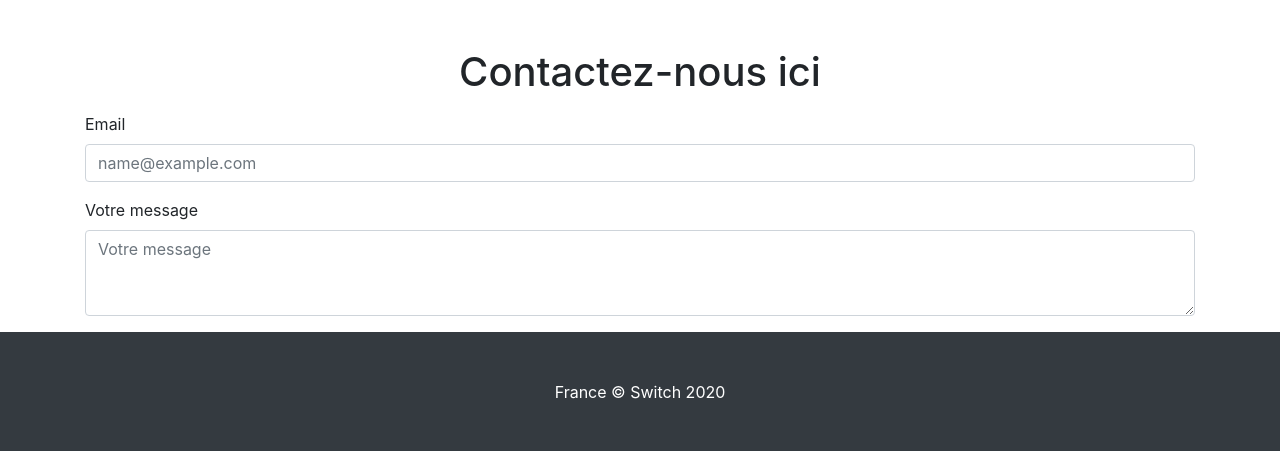
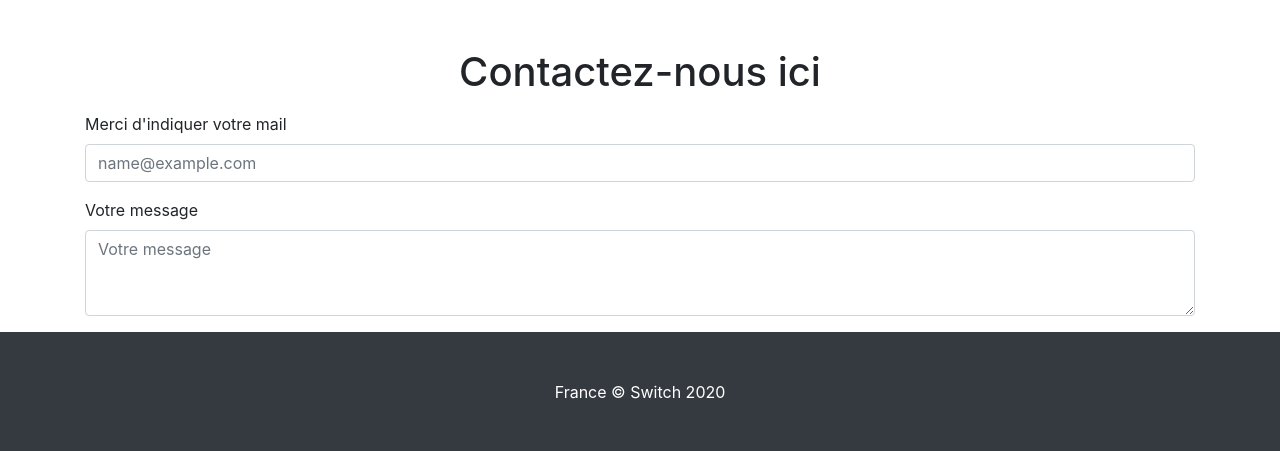
Before and after one commit to LaWass1864/Switch, a PHP site: page /contactez-nous.php in a window 1280 px wide. Shown: the part 56-507 px from the top of the page. Run offline with PHP 8.4, Linux system fonts and the light colour scheme; tables that the repository leaves empty hold one stand-in row (values such as "Sample post"); some libraries are stand-ins or nearby versions.

Commit message:
commit du 15 mars

```diff
--- a/contactez-nous.php
+++ b/contactez-nous.php
@@ -13,7 +13,7 @@ include 'inc/nav.inc.php';
 
 
 <div class="starter-template text-center mt-5">
-		<h1><i style="color: #4c6ef5;"></i> Contactez-nous ici <i style="color: #4c6ef5;"></i></h1>
+		<h1><i style="color: #4c6ef5;"></i> Contactez-nous  ici <i style="color: #4c6ef5;"></i></h1>
 		<p class="lead"><?php echo $msg; ?></p>
 	</div>
 
@@ -22,7 +22,7 @@ include 'inc/nav.inc.php';
 
 <form>
   <div class="form-group">
-    <label for="exampleFormControlInput1">Email</label>
+    <label for="exampleFormControlInput1">Merci d'indiquer votre mail</label>
     <input type="email" class="form-control" id="exampleFormControlInput1" placeholder="name@example.com">
   </div>
 
```
